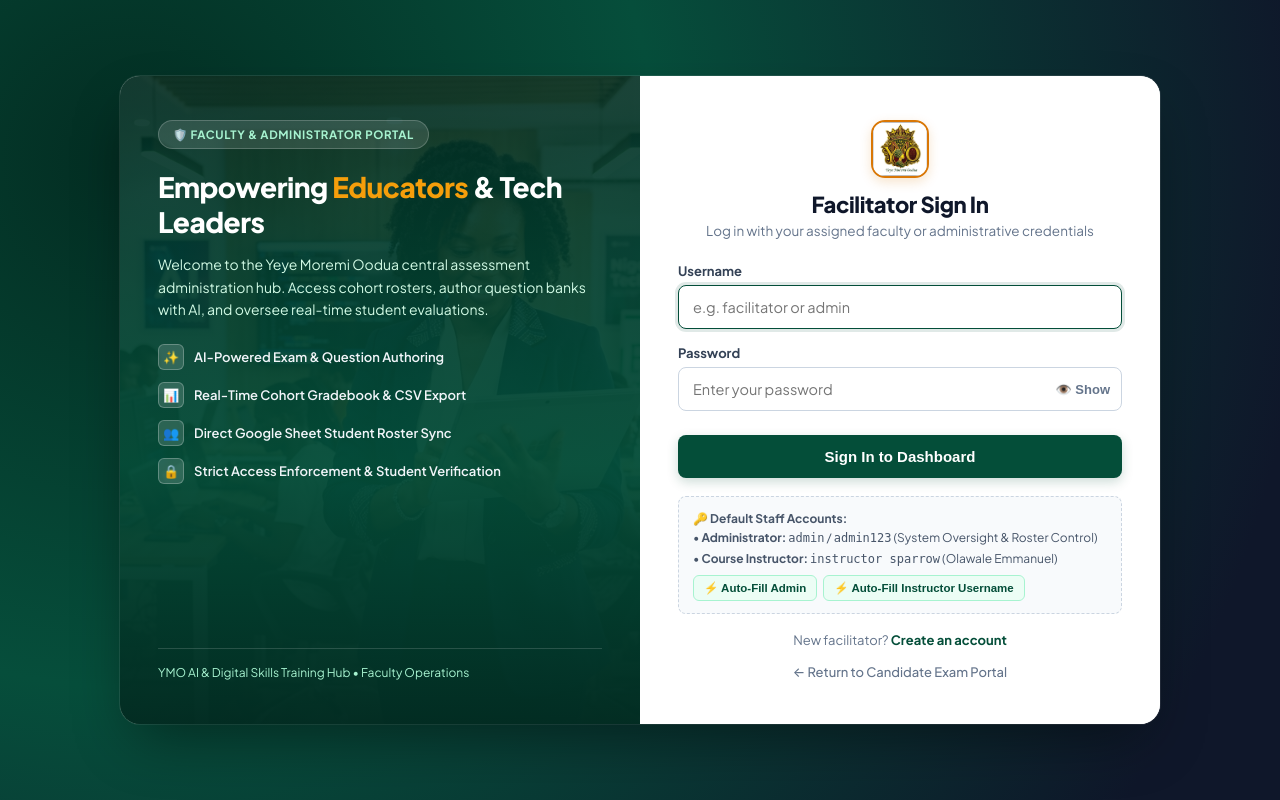
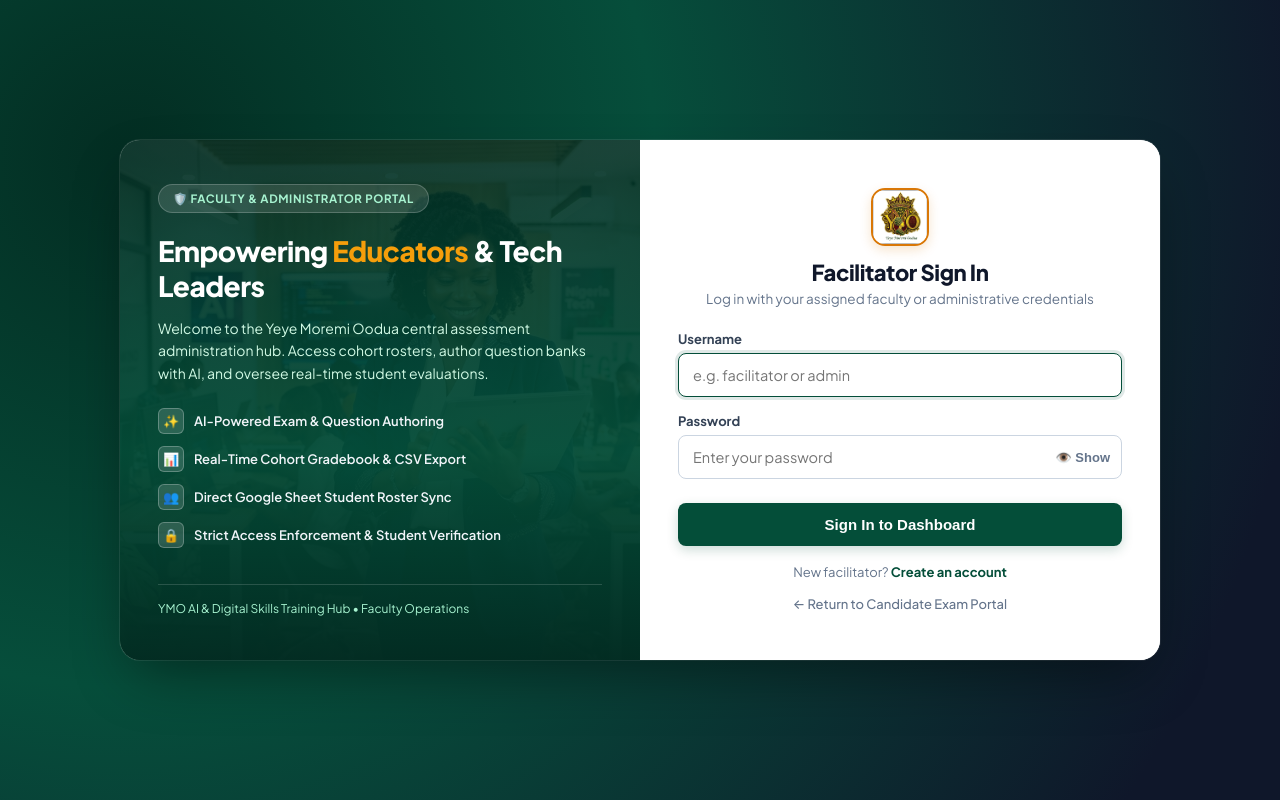
Before and after one commit to OlawaleAkinbileje/YM--AI-DIGITAL-EXAM-PORTAL, a Flask app: page /facilitator/login in a window 1280 px wide. Run offline with Flask 3, Linux system fonts and the light colour scheme; some libraries are stand-ins or nearby versions.

Commit message:
security: remove default credentials and demo box from facilitator login page

```diff
--- a/templates/facilitator_login.html
+++ b/templates/facilitator_login.html
@@ -265,32 +265,6 @@
       transform: translateY(-1px);
     }
 
-    .demo-hint {
-      background: #f8fafc;
-      border: 1px dashed #cbd5e1;
-      padding: 12px 14px;
-      border-radius: 8px;
-      font-size: 12px;
-      color: #475569;
-      margin-top: 18px;
-      line-height: 1.6;
-    }
-    .btn-autofill {
-      display: inline-block;
-      margin-top: 6px;
-      margin-right: 4px;
-      background: #ecfdf5;
-      color: var(--ymo-green);
-      border: 1px solid #a7f3d0;
-      padding: 5px 10px;
-      border-radius: 6px;
-      font-size: 11.5px;
-      font-weight: 700;
-      cursor: pointer;
-      transition: all 0.15s;
-    }
-    .btn-autofill:hover { background: #d1fae5; }
-
     .footer-links {
       text-align: center;
       margin-top: 18px;
@@ -383,14 +357,6 @@
       <button type="submit" class="btn-login">Sign In to Dashboard</button>
     </form>
 
-    <div class="demo-hint">
-      <strong>🔑 Default Staff Accounts:</strong><br>
-      • <strong>Administrator:</strong> <code>admin</code> / <code>admin123</code> (System Oversight &amp; Roster Control)<br>
-      • <strong>Course Instructor:</strong> <code>instructor sparrow</code> (Olawale Emmanuel)<br>
-      <button type="button" class="btn-autofill" onclick="autoFill('admin', 'admin123')">⚡ Auto-Fill Admin</button>
-      <button type="button" class="btn-autofill" onclick="autoFill('instructor sparrow', '')">⚡ Auto-Fill Instructor Username</button>
-    </div>
-
     <div class="footer-links">
       New facilitator? <a href="/facilitator/register">Create an account</a><br><br>
       <a href="/" style="color: #64748b; font-weight: 500;">← Return to Candidate Exam Portal</a>
@@ -400,11 +366,6 @@
 </div>
 
 <script>
-  function autoFill(u, p) {
-    document.getElementById("username").value = u;
-    document.getElementById("password").value = p;
-  }
-
   function togglePasswordVisibility() {
     const pwdInput = document.getElementById("password");
     const btn = event.target;
```
